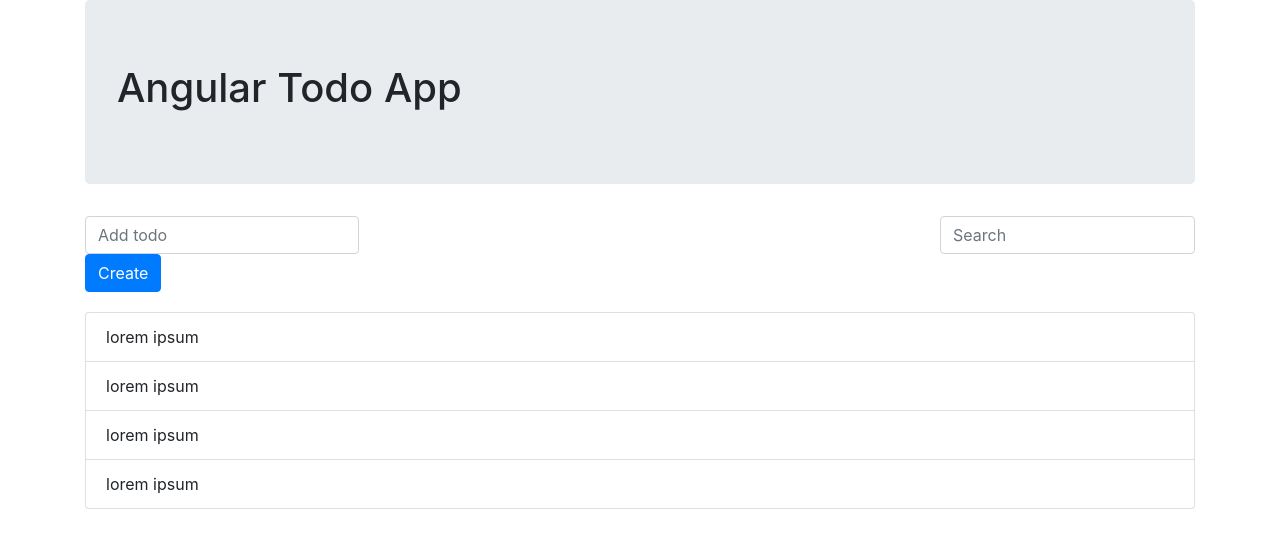
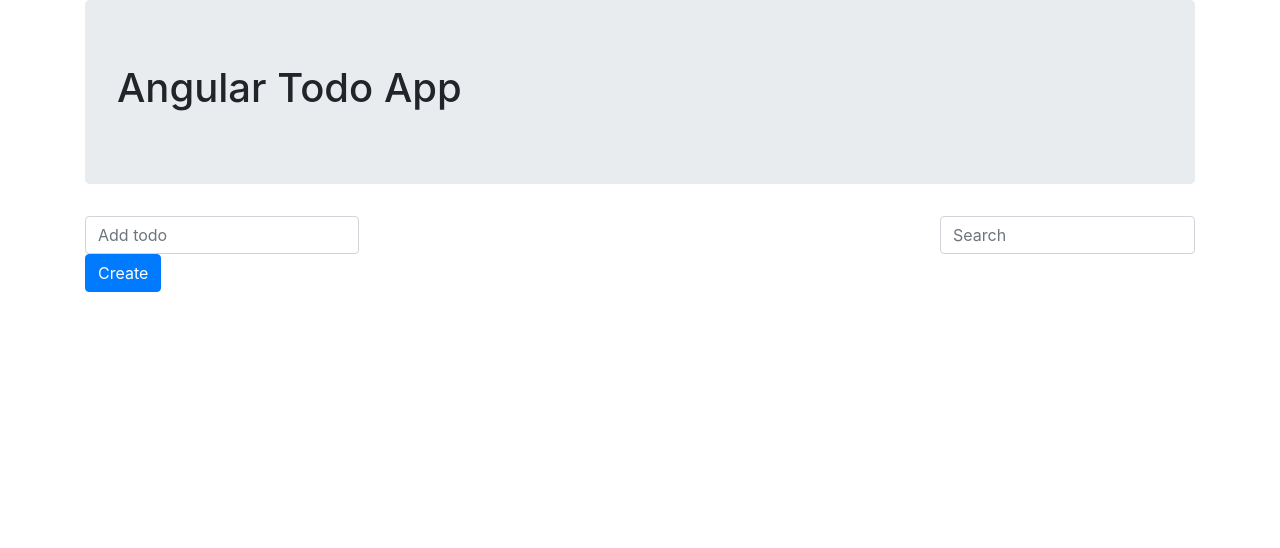
Before and after one commit to itobuztech/angular-todo, an Angular app: page / in a window 1280 px wide. Shown: the top 548 px of the page. Built offline with nearby package versions, Linux system fonts and the light colour scheme.

Commit message:
list observable added

```diff
--- a/src/app/components/list/list.component.html
+++ b/src/app/components/list/list.component.html
@@ -1,6 +1,3 @@
 <ul class="list-group">
-  <li class="list-group-item">lorem ipsum</li>
-  <li class="list-group-item">lorem ipsum</li>
-  <li class="list-group-item">lorem ipsum</li>
-  <li class="list-group-item">lorem ipsum</li>
+  <li class="list-group-item" *ngFor="let todo of todos">{{todo.title}}</li>
 </ul>
--- a/src/app/components/list/list.component.ts
+++ b/src/app/components/list/list.component.ts
@@ -1,4 +1,7 @@
 import { Component, OnInit } from '@angular/core';
+import { TodoService } from '../../services/todo.service';
+import { TODO } from '../../interface/todo.interface';
+
 
 @Component({
   selector: 'todo-list',
@@ -6,10 +9,16 @@ import { Component, OnInit } from '@angular/core';
   styleUrls: ['./list.component.scss']
 })
 export class ListComponent implements OnInit {
+  todos: Array<TODO>;
 
-  constructor() { }
+  constructor(
+    private _td: TodoService
+  ) { }
 
   ngOnInit() {
+    this._td.todos.subscribe(todos => {
+      this.todos = todos;
+    })
   }
 
 }
```
